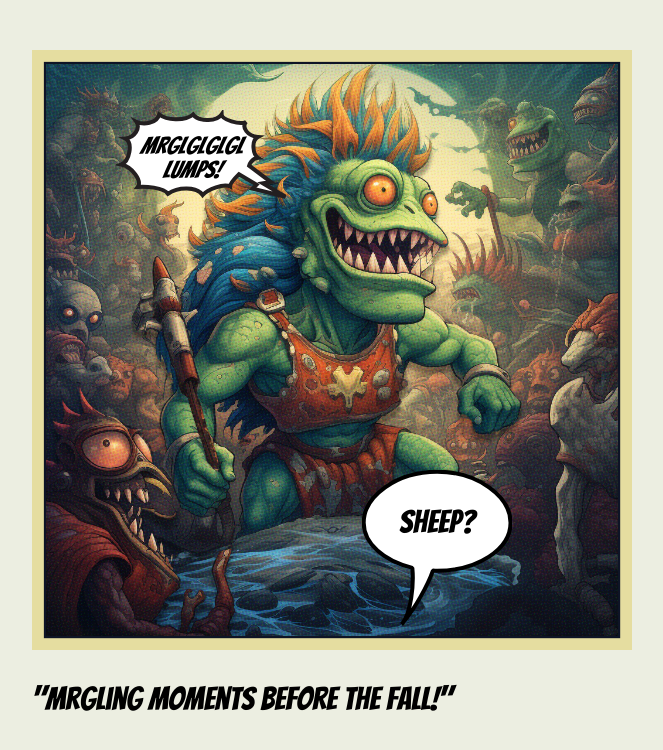
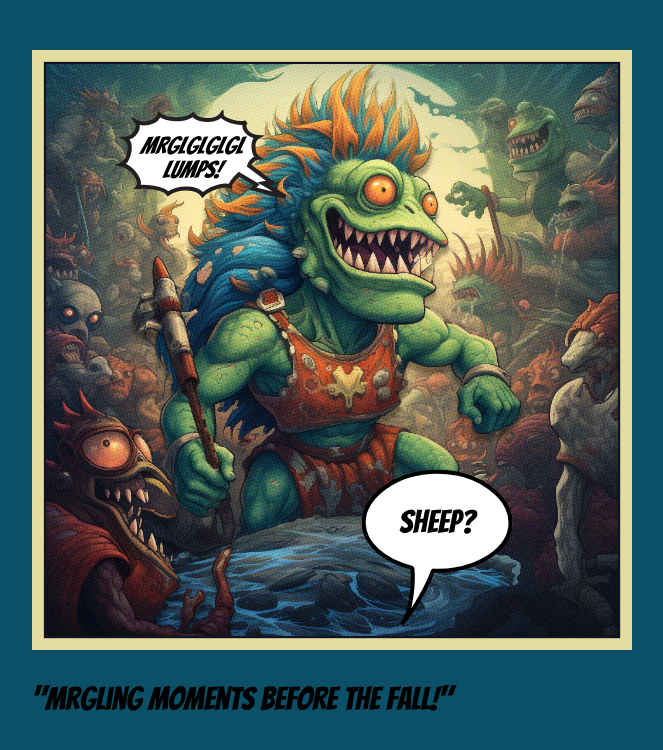
Before and after one commit to aa-parky/mrglglglgl, a PHP site: page / in a window 1280 px wide. Shown: the top 750 px of the page, without its empty margins (308-971 px from the left). Run offline with PHP 8.4, Linux system fonts and the light colour scheme.

Commit message:
bg color 0b5066

```diff
--- a/css/landing.css
+++ b/css/landing.css
@@ -1,5 +1,5 @@
 body, html {
-    background-color: #eceee1;
+    background-color: #0b5066;
 }
 
 /* speech bubbles*/
```
